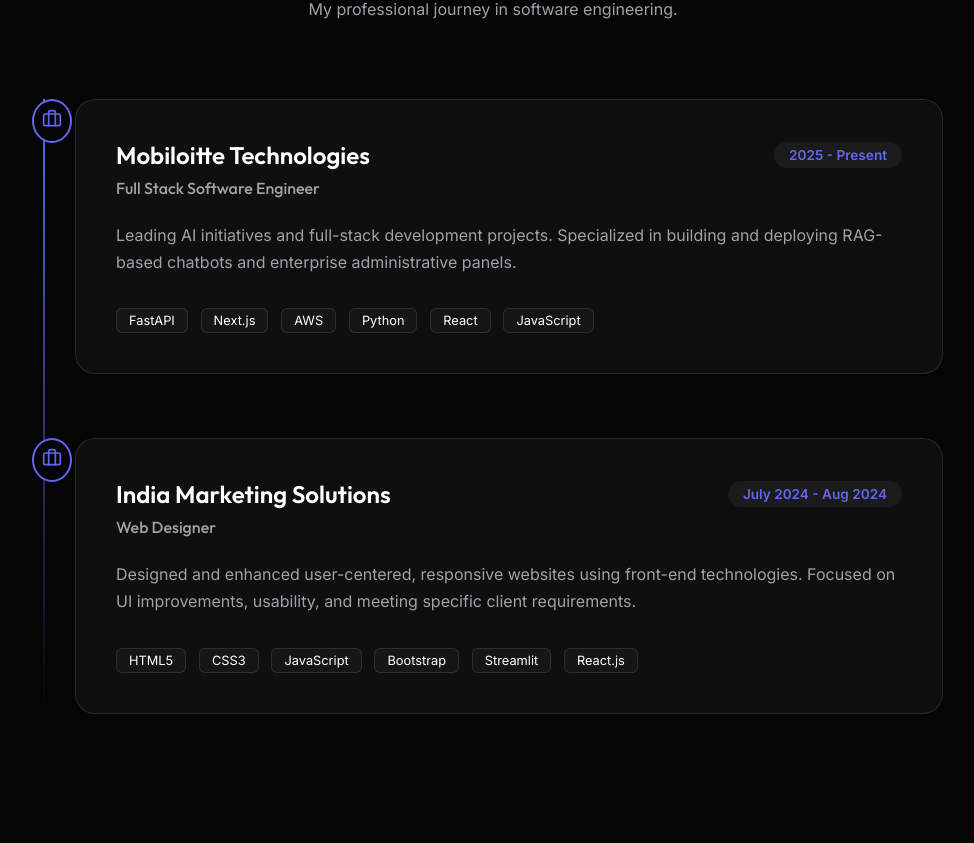
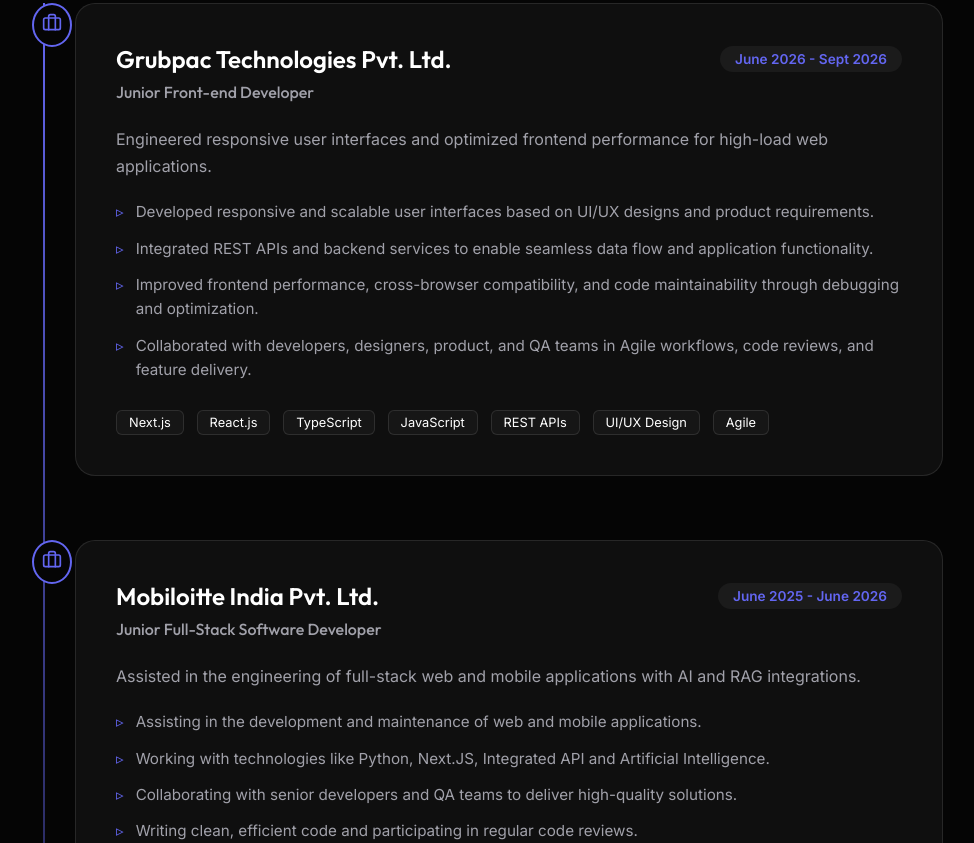
Before and after one commit to sondraya513gupta/portfolio., a Next.js app: page / in a window 1280 px wide. Shown: the part 3037-3880 px from the top of the page, without its empty margins (147-1121 px from the left). Built offline with nearby package versions, Linux system fonts and the light colour scheme.

Commit message:
feat: Add Grubpac experience, update resume skills and remove project demo links

```diff
--- a/src/components/Experience.module.css
+++ b/src/components/Experience.module.css
@@ -88,7 +88,32 @@
 .desc {
   line-height: 1.7;
   color: var(--text-muted);
-  margin-bottom: 2rem;
+  margin-bottom: 1.25rem;
+}
+
+.pointsList {
+  list-style: none;
+  padding: 0;
+  margin: 0 0 1.75rem 0;
+  display: flex;
+  flex-direction: column;
+  gap: 0.75rem;
+}
+
+.pointItem {
+  display: flex;
+  align-items: flex-start;
+  gap: 0.75rem;
+  color: var(--text-muted);
+  font-size: 0.95rem;
+  line-height: 1.6;
+}
+
+.bullet {
+  color: var(--primary);
+  font-size: 0.95rem;
+  line-height: 1.6;
+  flex-shrink: 0;
 }
 
 .tags {
--- a/src/components/Experience.tsx
+++ b/src/components/Experience.tsx
@@ -8,17 +8,42 @@ import styles from './Experience.module.css';
 const Experience = () => {
   const experiences = [
     {
-      company: 'Mobiloitte Technologies',
-      role: 'Full Stack Software Engineer',
-      period: '2025 - Present',
-      description: 'Leading AI initiatives and full-stack development projects. Specialized in building and deploying RAG-based chatbots and enterprise administrative panels.',
-      skills: ['FastAPI', 'Next.js', 'AWS', 'Python', 'React', 'JavaScript']
+      company: 'Grubpac Technologies Pvt. Ltd.',
+      role: 'Junior Front-end Developer',
+      period: 'June 2026 - Sept 2026',
+      description: 'Engineered responsive user interfaces and optimized frontend performance for high-load web applications.',
+      points: [
+        'Developed responsive and scalable user interfaces based on UI/UX designs and product requirements.',
+        'Integrated REST APIs and backend services to enable seamless data flow and application functionality.',
+        'Improved frontend performance, cross-browser compatibility, and code maintainability through debugging and optimization.',
+        'Collaborated with developers, designers, product, and QA teams in Agile workflows, code reviews, and feature delivery.'
+      ],
+      skills: ['Next.js', 'React.js', 'TypeScript', 'JavaScript', 'REST APIs', 'UI/UX Design', 'Agile']
+    },
+    {
+      company: 'Mobiloitte India Pvt. Ltd.',
+      role: 'Junior Full-Stack Software Developer',
+      period: 'June 2025 - June 2026',
+      description: 'Assisted in the engineering of full-stack web and mobile applications with AI and RAG integrations.',
+      points: [
+        'Assisting in the development and maintenance of web and mobile applications.',
+        'Working with technologies like Python, Next.JS, Integrated API and Artificial Intelligence.',
+        'Collaborating with senior developers and QA teams to deliver high-quality solutions.',
+        'Writing clean, efficient code and participating in regular code reviews.'
+      ],
+      skills: ['Python', 'Next.js', 'FastAPI', 'REST APIs', 'AI / RAG', 'AWS', 'React.js']
     },
     {
       company: 'India Marketing Solutions',
       role: 'Web Designer',
       period: 'July 2024 - Aug 2024',
-      description: 'Designed and enhanced user-centered, responsive websites using front-end technologies. Focused on UI improvements, usability, and meeting specific client requirements.',
+      description: 'Designed and enhanced user-centred, responsive digital interfaces tailored to client business needs.',
+      points: [
+        'Designed and enhanced user-centred, responsive websites for clients.',
+        'Worked with front-end technologies including HTML5, CSS3, JavaScript, Bootstrap, Streamlit and React.JS.',
+        'Contributed to UI improvements focused on usability and client requirements.',
+        'Gained hands-on experience in creating visually appealing and functional digital interfaces.'
+      ],
       skills: ['HTML5', 'CSS3', 'JavaScript', 'Bootstrap', 'Streamlit', 'React.js']
     },
   ];
@@ -51,6 +76,16 @@ const Experience = () => {
                 </div>
                 <h4 className={styles.role}>{exp.role}</h4>
                 <p className={styles.desc}>{exp.description}</p>
+                {exp.points && (
+                  <ul className={styles.pointsList}>
+                    {exp.points.map((point, pi) => (
+                      <li key={pi} className={styles.pointItem}>
+                        <span className={styles.bullet}>▹</span>
+                        <span>{point}</span>
+                      </li>
+                    ))}
+                  </ul>
+                )}
                 <div className={styles.tags}>
                   {exp.skills.map((s, si) => (
                     <span key={si} className={styles.tag}>{s}</span>
--- a/src/components/ProjectHighlight.module.css
+++ b/src/components/ProjectHighlight.module.css
@@ -156,7 +156,7 @@
   display: grid;
   grid-template-columns: 1fr 1fr;
   gap: 1.5rem;
-  margin-bottom: 3rem;
+  margin-bottom: 0;
 }
 
 .featuredFeature {
--- a/src/components/ProjectHighlight.tsx
+++ b/src/components/ProjectHighlight.tsx
@@ -2,7 +2,7 @@
 
 import React from 'react';
 import { motion } from 'framer-motion';
-import { ExternalLink, Bot, Server, ShieldCheck, Zap, Database, Code2, ArrowUpRight, Layers } from 'lucide-react';
+import { Bot, Server, ShieldCheck, Zap, Database, Code2, ArrowUpRight, Layers } from 'lucide-react';
 import styles from './ProjectHighlight.module.css';
 
 const featuredProject = {
@@ -18,7 +18,6 @@ const featuredProject = {
     { icon: <Server size={20} />, title: 'FastAPI + S3 Backend', desc: 'High-performance Python API with S3-backed FAISS vector store for sub-second retrieval.' },
     { icon: <ShieldCheck size={20} />, title: 'Multi-Tenant Architecture', desc: 'Isolated, secure data environments per tenant — BankProps and future partners.' },
   ],
-  link: 'https://bankprops.converiqo.ai/demo',
   chat: [
     { role: 'bot', text: 'Welcome to BankProps! I can help you find vetted auction properties. What are you looking for?' },
     { role: 'user', text: 'Show retail listings near Mumbai under ₹2Cr.' },
@@ -38,7 +37,6 @@ const projects = [
       { icon: <ShieldCheck size={18} />, title: 'AWS Deployment' },
       { icon: <Zap size={18} />, title: 'Admin Metrics Panel' },
     ],
-    link: 'https://furniture.converiqo.ai/demo',
   },
   {
     tag: 'Full Stack AI',
@@ -51,7 +49,6 @@ const projects = [
       { icon: <Zap size={18} />, title: 'Memory Management' },
       { icon: <ShieldCheck size={18} />, title: 'Admin Dashboard' },
     ],
-    link: 'https://stgnightclubs.converiqo.ai/',
   },
   {
     tag: 'AI & Retrieval',
@@ -64,7 +61,6 @@ const projects = [
       { icon: <ShieldCheck size={18} />, title: 'Metadata Filtering' },
       { icon: <Zap size={18} />, title: 'Semantic Ranking' },
     ],
-    link: '',
   },
 ];
 
@@ -132,10 +128,6 @@ const ProjectHighlight = () => {
                   </div>
                 ))}
               </div>
-
-              <a href={featuredProject.link} className={styles.featuredLink} target="_blank" rel="noopener noreferrer">
-                View Live Demo <ArrowUpRight size={18} />
-              </a>
             </div>
 
             {/* Right — Chat mockup */}
@@ -192,11 +184,6 @@ const ProjectHighlight = () => {
             >
               <div className={styles.gridCardTop}>
                 <span className={styles.gridTag}>{project.tag}</span>
-                {project.link && (
-                  <a href={project.link} className={styles.gridExternalLink} target="_blank" rel="noopener noreferrer">
-                    <ExternalLink size={15} />
-                  </a>
-                )}
               </div>
 
               <h3 className={styles.gridTitle}>{project.title}</h3>
--- a/src/components/Skills.module.css
+++ b/src/components/Skills.module.css
@@ -80,17 +80,114 @@
   transform: scale(1.5);
 }
 
+/* Certifications Showcase */
+.certSection {
+  margin-top: 4rem;
+  background: var(--surface);
+  border: 1px solid var(--border);
+  border-radius: 24px;
+  padding: 2.5rem;
+  transition: all 0.3s ease;
+}
+
+.certSection:hover {
+  border-color: rgba(99, 102, 241, 0.4);
+}
+
+.certHeader {
+  display: flex;
+  align-items: center;
+  gap: 1.25rem;
+  margin-bottom: 2rem;
+}
+
+.certIconBadge {
+  color: var(--primary);
+  background: rgba(99, 102, 241, 0.1);
+  padding: 12px;
+  border-radius: 14px;
+  display: flex;
+  align-items: center;
+  justify-content: center;
+}
+
+.certHeading {
+  font-size: 1.5rem;
+  font-weight: 600;
+  margin-bottom: 0.25rem;
+}
+
+.certSubheading {
+  font-size: 0.9rem;
+  color: var(--text-muted);
+}
+
+.certGrid {
+  display: grid;
+  grid-template-columns: repeat(auto-fit, minmax(280px, 1fr));
+  gap: 1.25rem;
+}
+
+.certCard {
+  display: flex;
+  align-items: flex-start;
+  gap: 1rem;
+  padding: 1.25rem;
+  background: rgba(255, 255, 255, 0.02);
+  border: 1px solid var(--border);
+  border-radius: 16px;
+  transition: all 0.25s ease;
+}
+
+.certCard:hover {
+  background: var(--surface-hover);
+  border-color: var(--primary);
+  transform: translateY(-3px);
+}
+
+.certDot {
+  width: 8px;
+  height: 8px;
+  border-radius: 50%;
+  background: var(--primary);
+  margin-top: 6px;
+  flex-shrink: 0;
+}
+
+.certContent {
+  display: flex;
+  flex-direction: column;
+  gap: 0.25rem;
+}
+
+.certTitle {
+  font-size: 0.95rem;
+  font-weight: 600;
+  color: var(--foreground);
+  line-height: 1.4;
+}
+
+.certIssuer {
+  font-size: 0.85rem;
+  color: var(--text-muted);
+}
+
 @media (max-width: 768px) {
   .title { font-size: 2.2rem; }
   .card { padding: 1.5rem; }
+  .certSection { padding: 1.5rem; margin-top: 2.5rem; }
+  .certHeader { gap: 1rem; }
+  .certHeading { font-size: 1.3rem; }
 }
 
 @media (max-width: 480px) {
   .title { font-size: 2rem; }
   .grid { grid-template-columns: 1fr; }
+  .certGrid { grid-template-columns: 1fr; }
 }
 
 @media (max-width: 360px) {
   .title { font-size: 1.8rem; }
   .card { padding: 1.25rem; }
+  .certSection { padding: 1.25rem; }
 }
--- a/src/components/Skills.tsx
+++ b/src/components/Skills.tsx
@@ -1,36 +1,68 @@
 'use client';
 
 import React from 'react';
-import { Code2, Database, Layout, Cpu, Globe, Terminal, Award } from 'lucide-react';
+import { Code2, Database, Layout, Cpu, Terminal, Award, Server } from 'lucide-react';
 import { motion } from 'framer-motion';
 import styles from './Skills.module.css';
 
 const Skills = () => {
   const categories = [
     {
-      title: 'Programming',
-      icon: <Code2 size={20} />,
-      skills: ['Python', 'JavaScript', 'React.JS', 'Next.JS', 'C/C++', 'SQL', 'MongoDB']
+      title: 'Frontend Development',
+      icon: <Layout size={20} />,
+      skills: ['Next.js', 'React.js', 'TypeScript', 'JavaScript', 'HTML5', 'CSS3', 'Tailwind CSS', 'Bootstrap', 'Streamlit']
     },
     {
-      title: 'AI & Tools',
-      icon: <Cpu size={20} />,
-      skills: ['RAG Systems', 'LangChain', 'OpenAI API', 'Prompt Engineering', 'Vector DBs (FAISS)']
+      title: 'Backend & APIs',
+      icon: <Server size={20} />,
+      skills: ['Python', 'Node.js', 'FastAPI', 'REST APIs']
     },
     {
-      title: 'Design & Analytics',
-      icon: <Layout size={20} />,
-      skills: ['HTML/CSS', 'Bootstrap', 'Streamlit', 'PowerBI', 'Tableau', 'UI/UX Design']
+      title: 'AI / Machine Learning',
+      icon: <Cpu size={20} />,
+      skills: ['LangChain', 'LlamaIndex', 'OpenAI API', 'RAG', 'LLM', 'FAISS', 'NLP', 'Prompt Engineering', 'Embeddings']
     },
     {
-      title: 'Engineering',
+      title: 'Data Analysis & Visualization',
       icon: <Terminal size={20} />,
-      skills: ['Git Version Control', 'REST APIs', 'Scalable Architectures', 'Clean Code', 'Problem Solving']
+      skills: ['Pandas', 'NumPy', 'Matplotlib', 'Power BI', 'Tableau']
     },
     {
-      title: 'Certifications',
-      icon: <Award size={20} />,
-      skills: ['Python Web Developer (ICT)', 'Data Analytics (Python)', 'Data Science (Tableau)', 'Master HTML/CSS (Udemy)', 'Python Bootcamp (Udemy)']
+      title: 'Databases & Storage',
+      icon: <Database size={20} />,
+      skills: ['MongoDB', 'MySQL', 'Vector Database', 'ConversationBufferMemory']
+    },
+    {
+      title: 'Tools & Platforms',
+      icon: <Code2 size={20} />,
+      skills: ['Git', 'GitHub', 'GitLab', 'VS Code', 'Postman', 'Vercel', 'AWS', 'Figma', 'CI/CD Pipeline', 'Microsoft Office']
+    }
+  ];
+
+  const certifications = [
+    {
+      title: 'Python Web Developer Training',
+      issuer: 'ICT Infosys'
+    },
+    {
+      title: 'Data Analytics using Python',
+      issuer: 'ShapeMySkills'
+    },
+    {
+      title: 'Data Science - Tableau (30 Hours)',
+      issuer: 'IMS Engineering College'
+    },
+    {
+      title: 'Master HTML and CSS by Building Real World Projects',
+      issuer: 'Udemy'
+    },
+    {
+      title: 'Data Analytics Job Simulation',
+      issuer: 'Deloitte (Forage)'
+    },
+    {
+      title: 'The Complete Python Bootcamp: Zero to Expert',
+      issuer: 'Udemy'
     }
   ];
 
@@ -39,7 +71,7 @@ const Skills = () => {
       <div className="container">
         <div className={styles.header}>
           <h2 className={styles.title}>Technical <span className="text-gradient">Expertise</span></h2>
-          <p className={styles.subtitle}>A comprehensive list of tools and technologies I use to build robust software.</p>
+          <p className={styles.subtitle}>A comprehensive breakdown of technical skills and tools from my engineering toolkit.</p>
         </div>
 
         <div className={styles.grid}>
@@ -50,7 +82,7 @@ const Skills = () => {
               initial={{ opacity: 0, y: 20 }}
               whileInView={{ opacity: 1, y: 0 }}
               viewport={{ once: true }}
-              transition={{ duration: 0.5, delay: i * 0.1 }}
+              transition={{ duration: 0.5, delay: i * 0.08 }}
             >
               <div className={styles.cardHeader}>
                 <div className={styles.icon}>{cat.icon}</div>
@@ -67,6 +99,36 @@ const Skills = () => {
             </motion.div>
           ))}
         </div>
+
+        {/* Certifications Showcase */}
+        <motion.div
+          className={styles.certSection}
+          initial={{ opacity: 0, y: 30 }}
+          whileInView={{ opacity: 1, y: 0 }}
+          viewport={{ once: true }}
+          transition={{ duration: 0.6, delay: 0.2 }}
+        >
+          <div className={styles.certHeader}>
+            <div className={styles.certIconBadge}>
+              <Award size={22} />
+            </div>
+            <div>
+              <h3 className={styles.certHeading}>Certifications & Training</h3>
+              <p className={styles.certSubheading}>Verified credentials and completed professional training programs</p>
+            </div>
+          </div>
+          <div className={styles.certGrid}>
+            {certifications.map((cert, ci) => (
+              <div key={ci} className={styles.certCard}>
+                <div className={styles.certDot} />
+                <div className={styles.certContent}>
+                  <h4 className={styles.certTitle}>{cert.title}</h4>
+                  <p className={styles.certIssuer}>{cert.issuer}</p>
+                </div>
+              </div>
+            ))}
+          </div>
+        </motion.div>
       </div>
     </section>
   );
```
